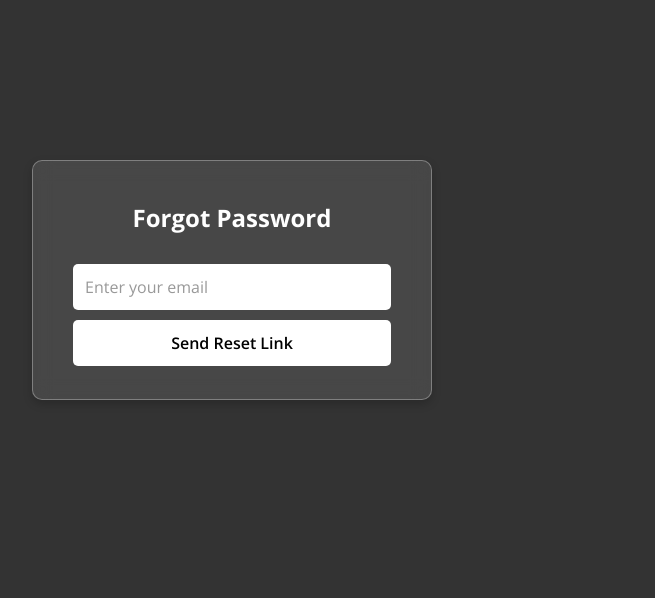
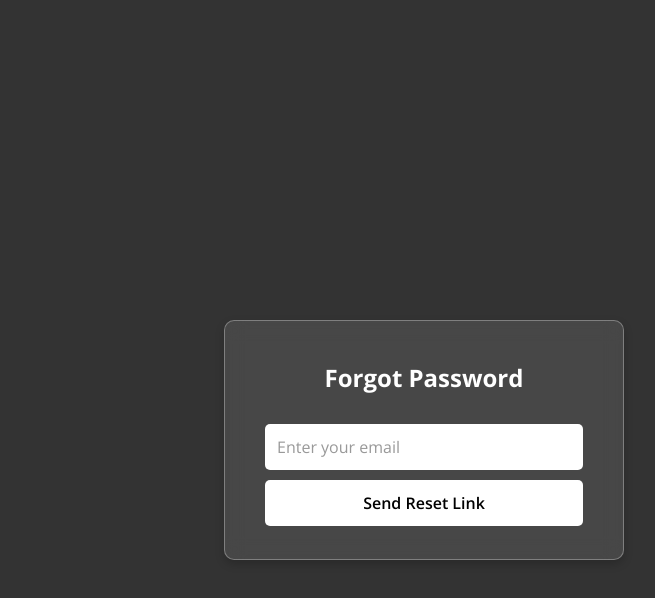
Before and after one commit to Santhosh-The-DeveLoper/Material-recommendation-frontend, a React (Create React App) app: page /forgot-password in a window 1280 px wide. Shown: the top 598 px of the page, without its empty margins (496-1151 px from the left). Built offline with nearby package versions, Linux system fonts and the light colour scheme; no server answers.

Commit message:
Update ForgotPassword.css

```diff
--- a/src/components/ForgotPassword/ForgotPassword.css
+++ b/src/components/ForgotPassword/ForgotPassword.css
@@ -21,7 +21,7 @@ html {
   backdrop-filter: blur(10px);
   -webkit-backdrop-filter: blur(10px);
   box-shadow: 0px 4px 10px rgba(0, 0, 0, 0.2);
-  margin: 10rem 0px 0px 33rem;
+  margin: 20rem 0px 0px 45rem;
 }
 
 .h49 {
```
